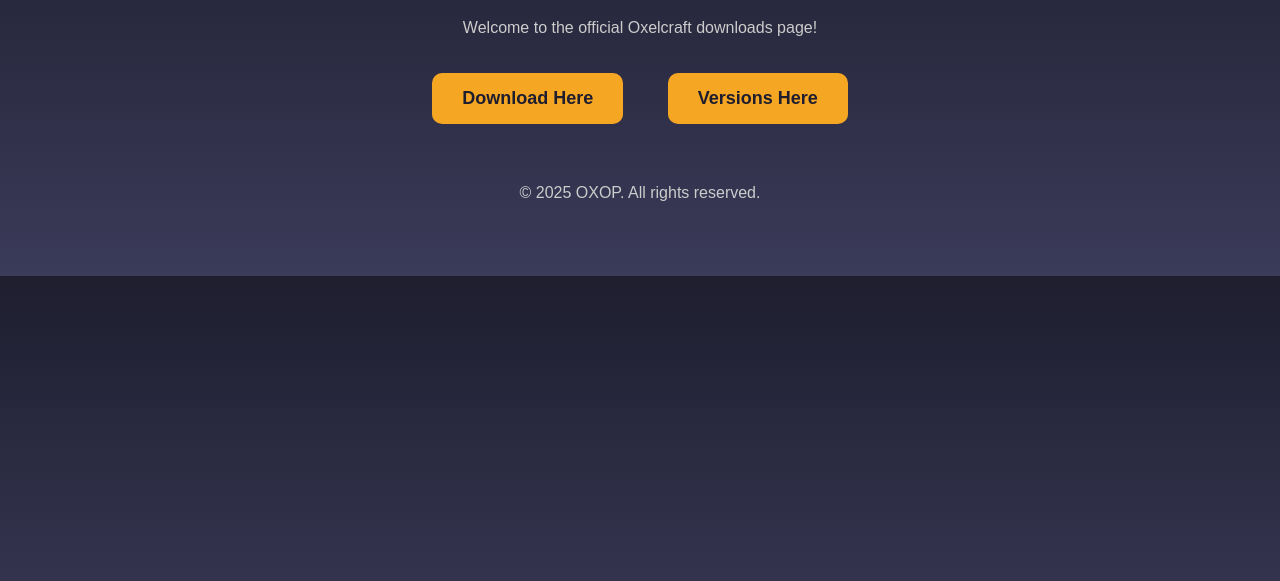
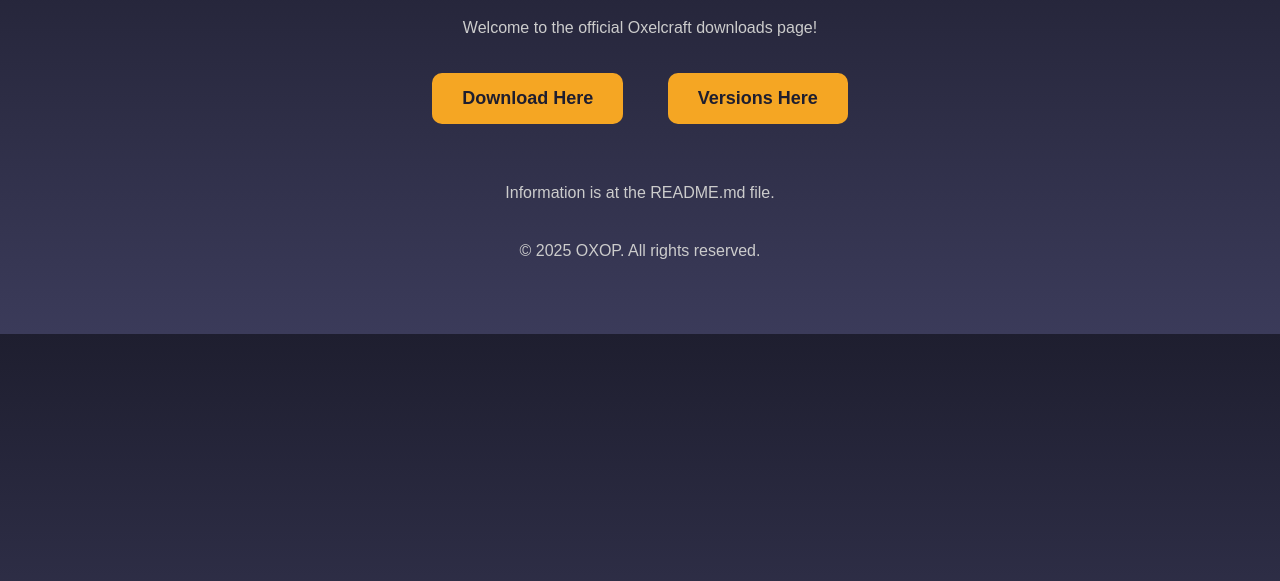
Before and after one commit to 0XOPx/oxelcraft, a plain HTML site: page index.html in a window 1280 px wide. Shown: the part 137-718 px from the top of the page. Drawn offline with Linux system fonts and the light colour scheme.

Commit message:
Update index.html

```diff
--- a/index.html
+++ b/index.html
@@ -49,6 +49,7 @@
 
     <a class="button" href="https://github.com/0XOPx/oxelcraft/releases" target="_blank">Download Here</a>
     <a class="button" href="https://github.com/0XOPx/oxelcraft-vault.git" target="_blank">Versions Here</a>
+    <p>Information is at the README.md file.</p>
 
     <p>© 2025 OXOP. All rights reserved.</p>
 </body>
```
